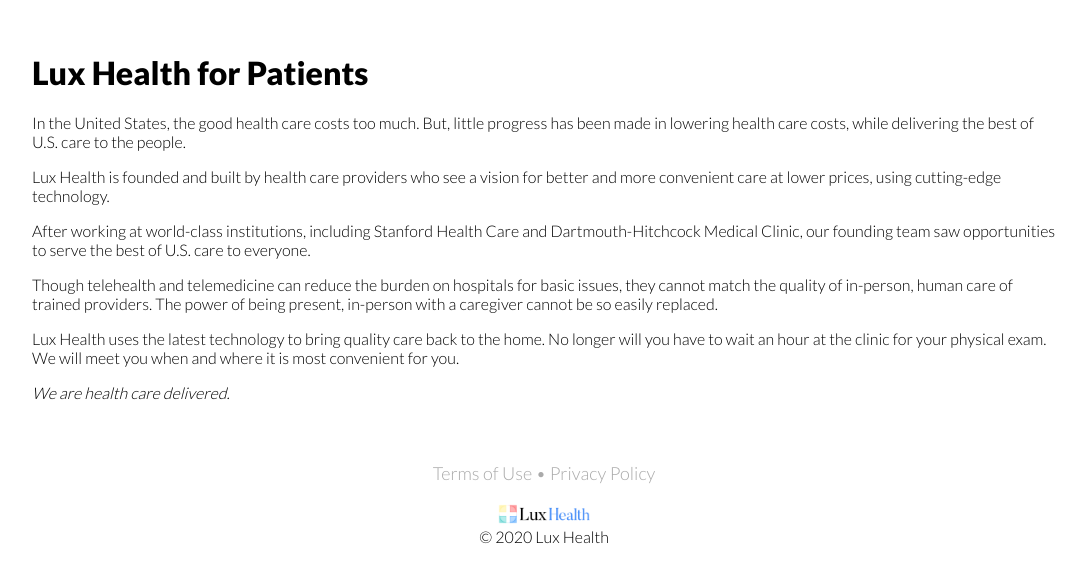
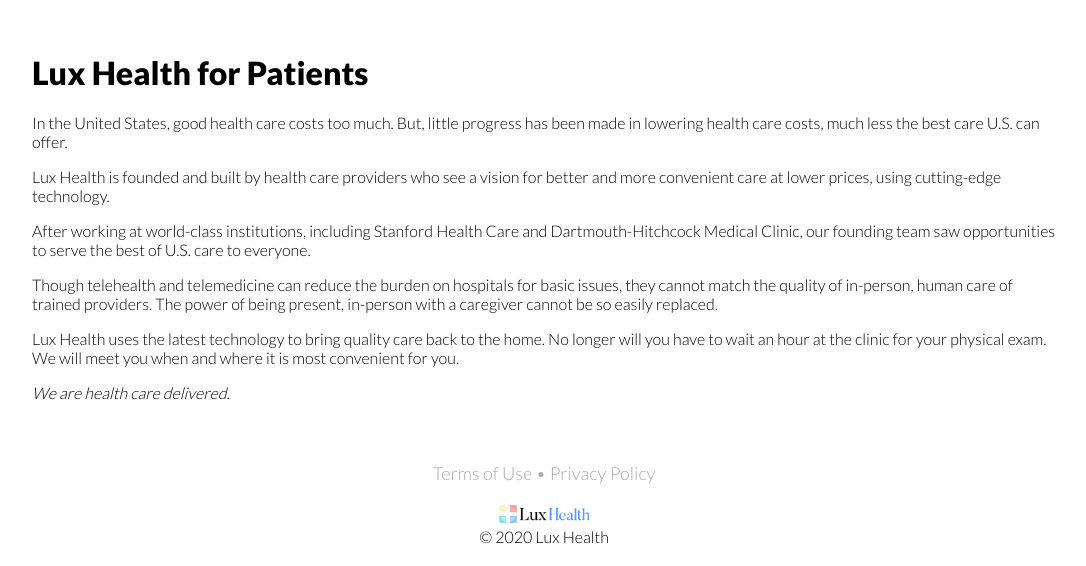
Before and after one commit to luxhealth/LuxHealth.github.io, a Jekyll site: the page built from _pages/patient.md, in a window 1280 px wide. Shown: the part 1681-2247 px from the top of the page, without its empty margins (96-1182 px from the left). Built offline with Jekyll 4.4.1, drawn with Linux system fonts in a browser that asks for light colours.

Commit message:
Remove typos

```diff
--- a/_pages/patient.md
+++ b/_pages/patient.md
@@ -12,7 +12,7 @@
 
 <main class="master-container-1600">
     <h1>Lux Health for Patients</h1>
-    <p>In the United States, the good health care costs too much.  But, little progress has been made in lowering health care costs, while delivering the best of U.S. care to the people.</p>
+    <p>In the United States, good health care costs too much.  But, little progress has been made in lowering health care costs, much less the best care U.S. can offer.</p>
 
     <p>Lux Health is founded and built by health care providers who see a vision for better and more convenient care at lower prices, using cutting-edge technology.</p>
 
```
